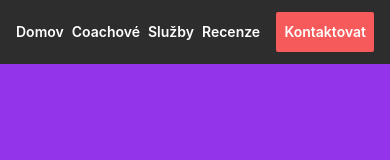
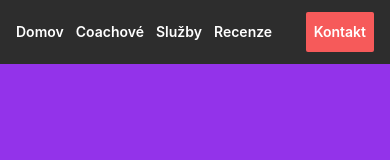
Before and after one commit to aeggydev/lbs-system, a Next.js app: page / in a window 390 px wide. Shown: the top 160 px of the page. Built offline with nearby package versions, Linux system fonts and the light colour scheme.

Commit message:
Make navbar look a bit better

```diff
--- a/components/navbar.tsx
+++ b/components/navbar.tsx
@@ -19,7 +19,7 @@ function LinkLeft({ link, text }: LinkProps) {
 export default function Navbar() {
   return (
     <div className="bg-[#2D2D2D] h-16 min-w-full grid grid-cols-3 items-center px-4 md:px-16 text-white text-sm md:text-xl font-semibold sticky top-0 z-50">
-      <div className="flex gap-2 md:gap-16 col-start-1 col-end-2">
+      <div className="flex gap-3 md:gap-16 col-start-1 col-end-2">
         <LinkLeft link="/" text="Domov" />
         <LinkLeft link="/#coaches" text="Coachové" />
         <LinkLeft link="/#services" text="Služby" />
@@ -27,7 +27,7 @@ export default function Navbar() {
       </div>
       <div className="col-start-8">
         <div className="bg-[#F65A5A] h-10 grid rounded-sm px-2 md:px-5 place-content-center">
-          <Link href="/404">Kontaktovat</Link>
+          <Link href="/404">Kontakt</Link>
         </div>
       </div>
     </div>
```
